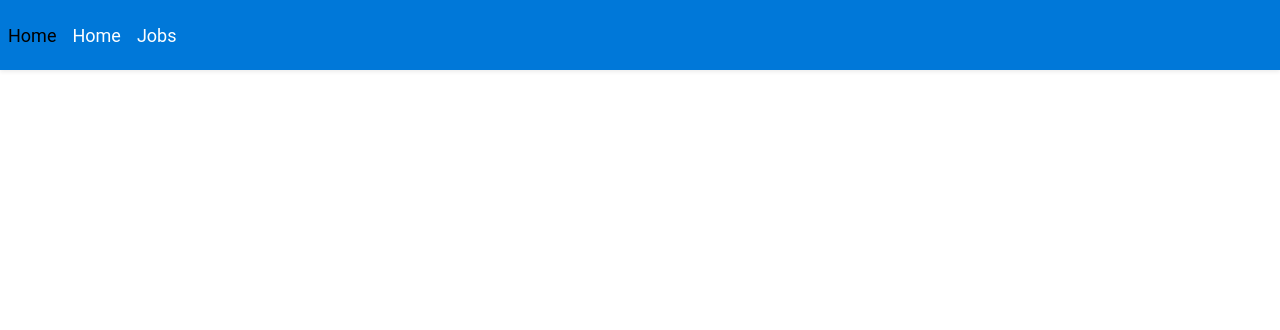
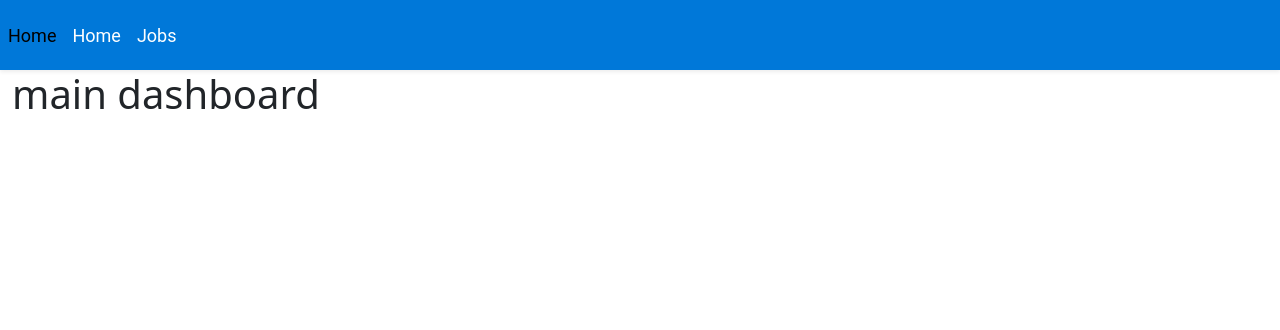
Before and after one commit to martin265/SmartWayConstruction, a PHP site: page /applicant_index.php in a window 1280 px wide. Shown: the top 330 px of the page. Run offline with PHP 8.4, Linux system fonts and the light colour scheme.

Commit message:
still in progress

```diff
--- a/administrator_sidebar.php
+++ b/administrator_sidebar.php
@@ -33,7 +33,7 @@
         <!-- the side bar navigation items will be here -->
         <div class="navigation-item">
             <i class="bi bi-house"></i>
-            <a href="" class="">home</a>
+            <a href="administrator_index.php" class="">home</a>
         </div>
         <!-- the side bar navigation items will be here -->
         <div class="navigation-item">
--- a/applicant_index.php
+++ b/applicant_index.php
@@ -10,5 +10,27 @@
     <div class="top-navigation-bar">
         <?php include("templates/header.php"); ?>
     </div>
+
+    <!-- ================== the section for the main dashboard here ============ -->
+    <div class="container-xxl">
+        <div class="row">
+            <div class="col-lg-12">
+                <div class="main-dashboard">
+                    <!-- ===================== // ================== -->
+                    <div class="dashboard-top-page">
+
+                        <div class="icon-area">
+                            <box-icon type='solid' name='dashboard'></box-icon>
+                        </div>
+
+                        <div class="text-area">
+                            <h1>main dashboard</h1>
+                        </div>
+                    </div>
+                    <!-- ==================== // =============== // -->
+                </div>
+            </div>
+        </div>
+    </div>
 </body>
 </html>
```
